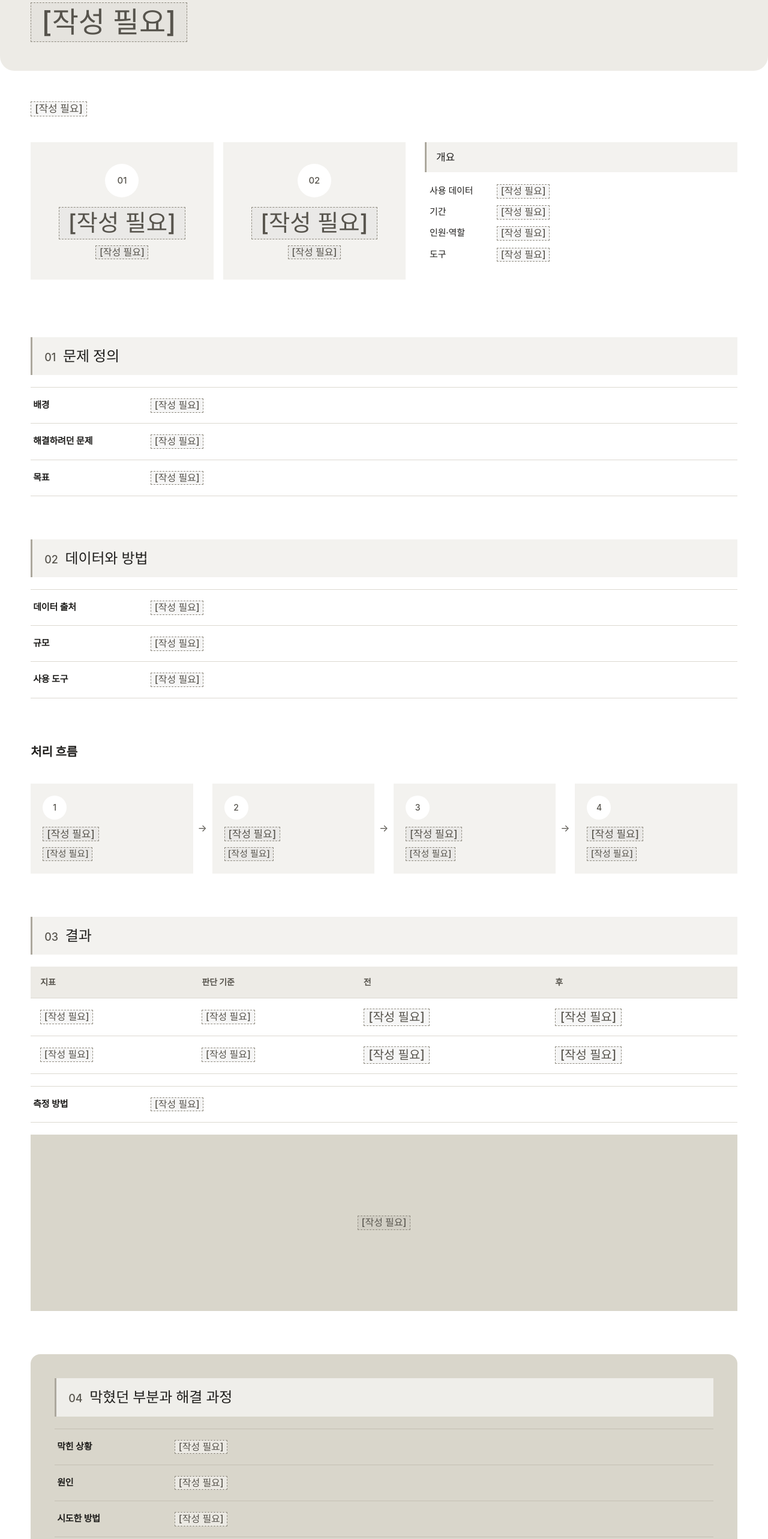
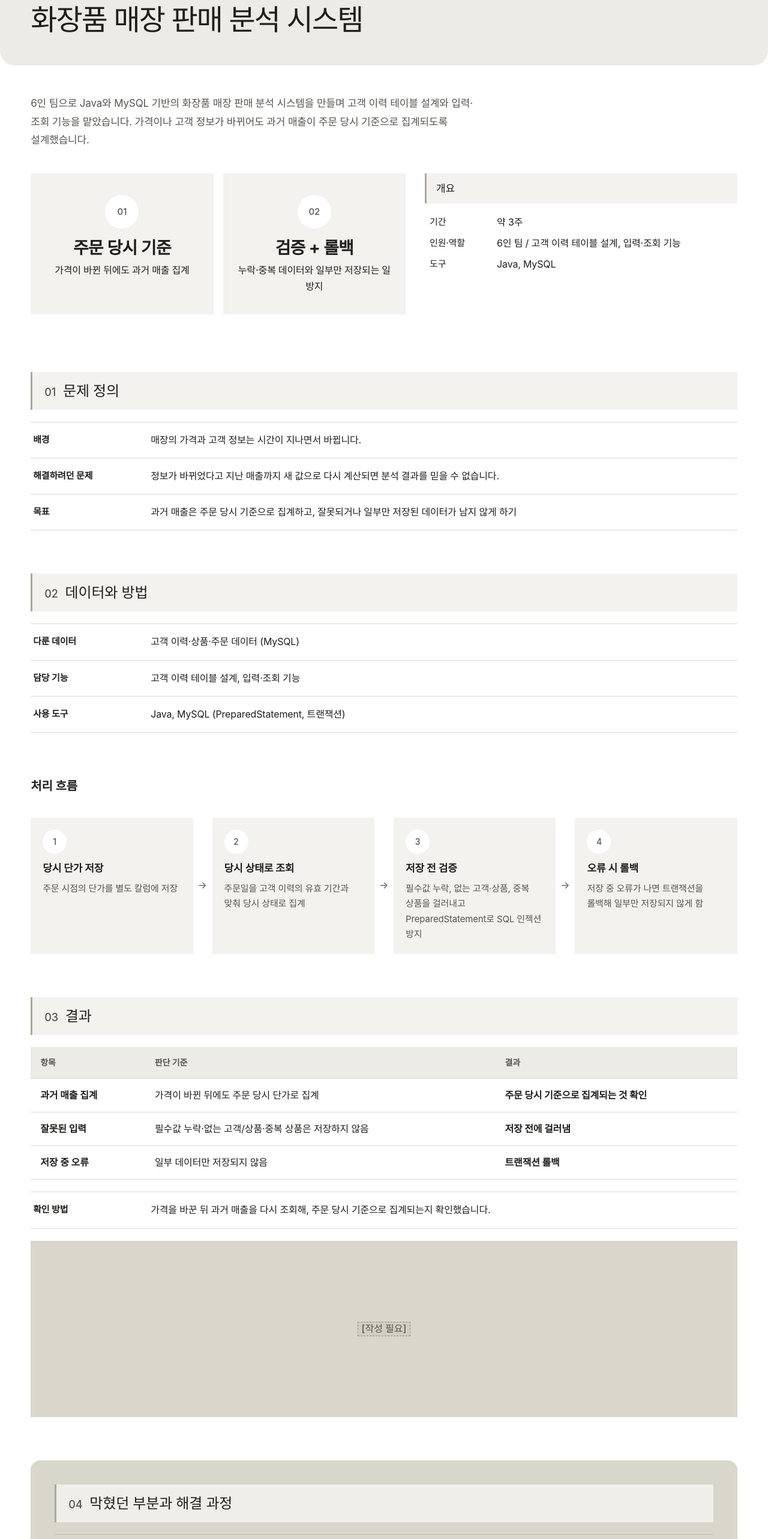
Before and after one commit to seryung0114/PortfolioWebsite, a plain HTML site: page projects/project-2.html in a window 1280 px wide. Shown: the part 235-2800 px from the top of the page at 60% size. Drawn offline with Linux system fonts and the light colour scheme; a web font is replaced by a local one.

Commit message:
자기소개서 내용으로 프로젝트·강점 역량 채우기
- 프로젝트 1 교내 중고 거래 웹사이트 (Flask·Firebase, 5인 팀, 약 2개월):
  병합 충돌·상품 연결 오류를 작업 규칙과 고유 ID 통일로 해결, 오류 2건 발견, 시연 오류 0건
- 프로젝트 2 화장품 매장 판매 분석 시스템 (Java·MySQL, 6인 팀, 약 3주):
  주문 시점 단가 저장·이력 유효 기간 조회, 입력 검증·트랜잭션 롤백
- 강점 역량 3개와 근거 프로젝트 링크
- 자기소개 소개글을 자기소개서 첫 문장 기반으로 교체
- 학력 창덕여자고등학교 졸업, 어학연수 2026.08 – 2026.12 캐나다 5개월
- 자기소개서에 없는 AI 활용·GitHub 저장소·다시 한다면은 작성 필요로 남김

Co-Authored-By: Claude Opus 5.5 <noreply@anthropic.com>
Claude-Session: https://claude.ai/code/session_01CPMB5RBGDjcvr2gRGhn2Nj

```diff
--- a/css/style.css
+++ b/css/style.css
@@ -499,6 +499,11 @@ a {
   font-variant-numeric: tabular-nums;
 }
 
+/* 숫자 대신 짧은 글로 된 결과 */
+.kpi-value-text {
+  font-size: clamp(22px, 2.2vw, 28px);
+}
+
 .kpi-label {
   font-weight: 500;
 }
@@ -977,6 +982,10 @@ a {
   font-weight: 600;
 }
 
+.result-after {
+  font-weight: 700;
+}
+
 .num-cell {
   font-size: 20px;
   font-weight: 700;
--- a/projects/project-2.html
+++ b/projects/project-2.html
@@ -3,8 +3,7 @@
 <head>
   <meta charset="UTF-8">
   <meta name="viewport" content="width=device-width, initial-scale=1">
-  <!-- 프로젝트 제목을 채운 뒤 예: "주문 데이터 정제 자동화 | 천세령 포트폴리오" -->
-  <title>프로젝트 2 | 천세령 포트폴리오</title>
+  <title>화장품 매장 판매 분석 시스템 | 천세령 포트폴리오</title>
   <meta name="description" content="프로젝트 2 상세: 문제 정의, 데이터와 방법, 결과, 해결 과정">
   <link rel="icon" href="data:,">
   <link rel="stylesheet" crossorigin href="https://cdn.jsdelivr.net/gh/orioncactus/pretendard@v1.3.9/dist/web/variable/pretendardvariable-dynamic-subset.min.css">
@@ -49,35 +48,31 @@
   </nav>
 
   <main id="main">
-    <!-- ===== 머리 영역: 프로젝트 이름 (INTRODUCTION 템플릿과 같은 모양) ===== -->
+    <!-- ===== 머리 영역: 프로젝트 이름 ===== -->
     <section class="section" id="overview" aria-labelledby="detail-title">
       <header class="section-head section-head-lg">
         <div class="container">
           <p class="back"><a href="../index.html#projects">← 프로젝트 목록</a></p>
           <p class="label">PROJECT 02.</p>
-          <!-- 프로젝트 제목 -->
-          <h1 class="intro-title" id="detail-title"><span class="todo">[작성 필요]</span></h1>
+          <h1 class="intro-title" id="detail-title">화장품 매장 판매 분석 시스템</h1>
         </div>
       </header>
 
       <div class="container section-body">
-        <!-- 한 줄 요약: 무엇을, 어떤 데이터로, 어떤 결과를 냈는지 -->
-        <p class="intro-text"><span class="todo">[작성 필요]</span></p>
+        <p class="intro-text">6인 팀으로 Java와 MySQL 기반의 화장품 매장 판매 분석 시스템을 만들며 고객 이력 테이블 설계와 입력·조회 기능을 맡았습니다. 가격이나 고객 정보가 바뀌어도 과거 매출이 주문 당시 기준으로 집계되도록 설계했습니다.</p>
 
         <div class="overview-grid">
-          <h2 class="visually-hidden">결과 숫자</h2>
+          <h2 class="visually-hidden">핵심 결과</h2>
           <ul class="kpi-grid kpi-grid-2">
             <li class="kpi">
               <span class="kpi-num" aria-hidden="true">01</span>
-              <!-- 예: 1,240 → 0 -->
-              <p class="kpi-value"><span class="todo">[작성 필요]</span></p>
-              <!-- 예: 결측치 건수 (정제 전 → 후) -->
-              <p class="kpi-label"><span class="todo">[작성 필요]</span></p>
+              <p class="kpi-value kpi-value-text">주문 당시 기준</p>
+              <p class="kpi-label">가격이 바뀐 뒤에도 과거 매출 집계</p>
             </li>
             <li class="kpi">
               <span class="kpi-num" aria-hidden="true">02</span>
-              <p class="kpi-value"><span class="todo">[작성 필요]</span></p>
-              <p class="kpi-label"><span class="todo">[작성 필요]</span></p>
+              <p class="kpi-value kpi-value-text">검증 + 롤백</p>
+              <p class="kpi-label">누락·중복 데이터와 일부만 저장되는 일 방지</p>
             </li>
           </ul>
 
@@ -85,23 +80,16 @@
             <h2 class="block-title">개요</h2>
             <dl class="kv">
               <div>
-                <dt>사용 데이터</dt>
-                <dd><span class="todo">[작성 필요]</span></dd>
-              </div>
-              <div>
                 <dt>기간</dt>
-                <!-- 예: 2026.03 – 2026.06 (4개월) -->
-                <dd><span class="todo">[작성 필요]</span></dd>
+                <dd>약 3주</dd>
               </div>
               <div>
                 <dt>인원·역할</dt>
-                <!-- 예: 3인 팀 / 데이터 정제·검증 담당 -->
-                <dd><span class="todo">[작성 필요]</span></dd>
+                <dd>6인 팀 / 고객 이력 테이블 설계, 입력·조회 기능</dd>
               </div>
               <div>
                 <dt>도구</dt>
-                <!-- 예: Python(pandas), MySQL, Excel -->
-                <dd><span class="todo">[작성 필요]</span></dd>
+                <dd>Java, MySQL</dd>
               </div>
             </dl>
           </div>
@@ -110,24 +98,21 @@
     </section>
 
     <div class="container detail-body">
-      <!-- ===== 01 문제 정의: 왜 이걸 했는지 ===== -->
+      <!-- ===== 01 문제 정의 ===== -->
       <section class="detail-section" id="problem" aria-labelledby="problem-title">
         <h2 class="block-title block-title-lg" id="problem-title"><span class="num">01</span>문제 정의</h2>
         <dl class="rows">
           <div>
             <dt>배경</dt>
-            <!-- 어떤 상황에서 이 문제를 발견했는지 -->
-            <dd><span class="todo">[작성 필요]</span></dd>
+            <dd>매장의 가격과 고객 정보는 시간이 지나면서 바뀝니다.</dd>
           </div>
           <div>
             <dt>해결하려던 문제</dt>
-            <!-- 문제를 한 문장으로. 예: 주문 데이터에 결측·중복이 섞여 월별 매출 집계가 맞지 않았다 -->
-            <dd><span class="todo">[작성 필요]</span></dd>
+            <dd>정보가 바뀌었다고 지난 매출까지 새 값으로 다시 계산되면 분석 결과를 믿을 수 없습니다.</dd>
           </div>
           <div>
             <dt>목표</dt>
-            <!-- 숫자로 적기. 예: 결측치 0건, 집계 오차 1% 이내 -->
-            <dd><span class="todo">[작성 필요]</span></dd>
+            <dd>과거 매출은 주문 당시 기준으로 집계하고, 잘못되거나 일부만 저장된 데이터가 남지 않게 하기</dd>
           </div>
         </dl>
       </section>
@@ -137,76 +122,73 @@
         <h2 class="block-title block-title-lg" id="method-title"><span class="num">02</span>데이터와 방법</h2>
         <dl class="rows">
           <div>
-            <dt>데이터 출처</dt>
-            <!-- 예: 공공데이터포털 ○○ 데이터셋, 링크 포함 -->
-            <dd><span class="todo">[작성 필요]</span></dd>
+            <dt>다룬 데이터</dt>
+            <dd>고객 이력·상품·주문 데이터 (MySQL)</dd>
           </div>
           <div>
-            <dt>규모</dt>
-            <!-- 예: 52,310행 × 18열, 2023–2025년 -->
-            <dd><span class="todo">[작성 필요]</span></dd>
+            <dt>담당 기능</dt>
+            <dd>고객 이력 테이블 설계, 입력·조회 기능</dd>
           </div>
           <div>
             <dt>사용 도구</dt>
-            <dd><span class="todo">[작성 필요]</span></dd>
+            <dd>Java, MySQL (PreparedStatement, 트랜잭션)</dd>
           </div>
         </dl>
 
         <h3 class="sub-title">처리 흐름</h3>
-        <!-- 단계 수는 li를 지우거나 복사해서 조절. 예: 수집 → 정제 → 분석 → 검증 -->
         <ol class="flow">
           <li class="flow-step">
             <span class="kpi-num" aria-hidden="true">1</span>
-            <strong class="flow-name"><span class="todo">[작성 필요]</span></strong>
-            <!-- 예: Python으로 CSV 3개 병합 -->
-            <span class="flow-desc"><span class="todo">[작성 필요]</span></span>
+            <strong class="flow-name">당시 단가 저장</strong>
+            <span class="flow-desc">주문 시점의 단가를 별도 칼럼에 저장</span>
           </li>
           <li class="flow-step">
             <span class="kpi-num" aria-hidden="true">2</span>
-            <strong class="flow-name"><span class="todo">[작성 필요]</span></strong>
-            <span class="flow-desc"><span class="todo">[작성 필요]</span></span>
+            <strong class="flow-name">당시 상태로 조회</strong>
+            <span class="flow-desc">주문일을 고객 이력의 유효 기간과 맞춰 당시 상태로 집계</span>
           </li>
           <li class="flow-step">
             <span class="kpi-num" aria-hidden="true">3</span>
-            <strong class="flow-name"><span class="todo">[작성 필요]</span></strong>
-            <span class="flow-desc"><span class="todo">[작성 필요]</span></span>
+            <strong class="flow-name">저장 전 검증</strong>
+            <span class="flow-desc">필수값 누락, 없는 고객·상품, 중복 상품을 걸러내고 PreparedStatement로 SQL 인젝션 방지</span>
           </li>
           <li class="flow-step">
             <span class="kpi-num" aria-hidden="true">4</span>
-            <strong class="flow-name"><span class="todo">[작성 필요]</span></strong>
-            <span class="flow-desc"><span class="todo">[작성 필요]</span></span>
+            <strong class="flow-name">오류 시 롤백</strong>
+            <span class="flow-desc">저장 중 오류가 나면 트랜잭션을 롤백해 일부만 저장되지 않게 함</span>
           </li>
         </ol>
       </section>
 
-      <!-- ===== 03 결과: 지표로 "됐다"고 판단한 기준 ===== -->
+      <!-- ===== 03 결과 ===== -->
       <section class="detail-section" id="result" aria-labelledby="result-title">
         <h2 class="block-title block-title-lg" id="result-title"><span class="num">03</span>결과</h2>
 
         <div class="table-wrap">
           <table class="result-table">
-            <caption class="visually-hidden">지표별 판단 기준과 결과</caption>
+            <caption class="visually-hidden">항목별 판단 기준과 결과</caption>
             <thead>
               <tr>
-                <th scope="col">지표</th>
+                <th scope="col">항목</th>
                 <th scope="col">판단 기준</th>
-                <th scope="col">전</th>
-                <th scope="col">후</th>
+                <th scope="col">결과</th>
               </tr>
             </thead>
             <tbody>
-              <!-- 예: 결측치 | 0건 | 1,240건 | 0건 -->
               <tr>
-                <th scope="row"><span class="todo">[작성 필요]</span></th>
-                <td><span class="todo">[작성 필요]</span></td>
-                <td class="num-cell"><span class="todo">[작성 필요]</span></td>
-                <td class="num-cell"><span class="todo">[작성 필요]</span></td>
+                <th scope="row">과거 매출 집계</th>
+                <td>가격이 바뀐 뒤에도 주문 당시 단가로 집계</td>
+                <td class="result-after">주문 당시 기준으로 집계되는 것 확인</td>
               </tr>
               <tr>
-                <th scope="row"><span class="todo">[작성 필요]</span></th>
-                <td><span class="todo">[작성 필요]</span></td>
-                <td class="num-cell"><span class="todo">[작성 필요]</span></td>
-                <td class="num-cell"><span class="todo">[작성 필요]</span></td>
+                <th scope="row">잘못된 입력</th>
+                <td>필수값 누락·없는 고객/상품·중복 상품은 저장하지 않음</td>
+                <td class="result-after">저장 전에 걸러냄</td>
+              </tr>
+              <tr>
+                <th scope="row">저장 중 오류</th>
+                <td>일부 데이터만 저장되지 않음</td>
+                <td class="result-after">트랜잭션 롤백</td>
               </tr>
             </tbody>
           </table>
@@ -214,46 +196,39 @@
 
         <dl class="rows">
           <div>
-            <dt>측정 방법</dt>
-            <!-- 예: 정제 전후 행 수를 SQL COUNT로 비교, 무작위 50건 원본 대조 -->
-            <dd><span class="todo">[작성 필요]</span></dd>
+            <dt>확인 방법</dt>
+            <dd>가격을 바꾼 뒤 과거 매출을 다시 조회해, 주문 당시 기준으로 집계되는지 확인했습니다.</dd>
           </div>
         </dl>
 
-        <!-- 결과 그래프 자리. 이미지를 넣을 때 아래 div를 지우고 figure로 교체:
+        <!-- 결과 화면 캡처 자리. 이미지를 넣을 때 아래 div를 지우고 figure로 교체:
         <figure class="figure">
-          <img src="../assets/images/project-2-result.png"
-               alt="그래프가 보여주는 내용을 문장으로. 예: 월별 결측치 건수가 1월 412건에서 6월 0건으로 감소"
-               width="1600" height="900" loading="lazy">
-          <figcaption>그림 1. 그래프 설명</figcaption>
+          <img src="../assets/images/project-2-result.png" alt="화면이 보여주는 내용을 문장으로" width="1600" height="900" loading="lazy">
+          <figcaption>그림 1. 화면 설명</figcaption>
         </figure>
         -->
         <div class="img-slot img-slot-wide"><span class="todo">[작성 필요]</span></div>
       </section>
 
-      <!-- ===== 04 잘 안 됐던 부분과 해결 과정: 베이지 블록으로 가장 눈에 띄게 ===== -->
+      <!-- ===== 04 고민한 부분과 해결 과정 ===== -->
       <section class="detail-section detail-highlight" id="trouble" aria-labelledby="trouble-title">
         <h2 class="block-title block-title-lg" id="trouble-title"><span class="num">04</span>막혔던 부분과 해결 과정</h2>
-        <!-- 문제가 여러 개면 dl.rows 블록을 복사해서 추가 -->
         <dl class="rows">
           <div>
-            <dt>막힌 상황</dt>
-            <!-- 무엇이 기대와 달랐는지 사실 그대로 -->
-            <dd><span class="todo">[작성 필요]</span></dd>
+            <dt>문제 상황</dt>
+            <dd>가격이나 고객 정보가 바뀌면 지난 매출까지 새 값으로 다시 계산되어, 분석 결과를 믿을 수 없게 될 수 있었습니다.</dd>
           </div>
           <div>
-            <dt>원인</dt>
-            <!-- 원인을 어떻게 찾았는지도 함께 -->
-            <dd><span class="todo">[작성 필요]</span></dd>
+            <dt>해결 방법</dt>
+            <dd>주문 시점의 단가를 별도 칼럼에 저장하고, 조회 기능에서는 주문일을 고객 이력의 유효 기간과 맞춰 당시 상태로 집계했습니다.</dd>
           </div>
           <div>
-            <dt>시도한 방법</dt>
-            <!-- 실패한 시도도 적으면 좋음 -->
-            <dd><span class="todo">[작성 필요]</span></dd>
+            <dt>데이터 보호</dt>
+            <dd>입력값은 PreparedStatement로 바인딩해 SQL 인젝션을 막고, 필수값 누락과 없는 고객·상품, 중복 상품은 저장 전에 걸러냈습니다. 저장 중 오류가 나면 트랜잭션을 롤백했습니다.</dd>
           </div>
           <div>
-            <dt>결과와 남은 한계</dt>
-            <dd><span class="todo">[작성 필요]</span></dd>
+            <dt>결과</dt>
+            <dd>가격 변경 후에도 과거 매출이 주문 당시 기준으로 집계되는 것을 확인했습니다.</dd>
           </div>
         </dl>
       </section>
@@ -268,12 +243,12 @@
           </div>
           <div>
             <dt>맡긴 작업</dt>
-            <!-- 예: pandas 전처리 코드 초안, 정규식 작성 -->
+            <!-- 예: 코드 초안, 오류 메시지 해석 -->
             <dd><span class="todo">[작성 필요]</span></dd>
           </div>
           <div>
             <dt>검증 방법</dt>
-            <!-- 예: 생성 코드 실행 전후 행 수 비교, 샘플 20건 수작업 대조, 테스트 케이스 작성 -->
+            <!-- 예: 생성 코드를 직접 실행해 결과 대조, 테스트 케이스 작성 -->
             <dd><span class="todo">[작성 필요]</span></dd>
           </div>
           <div>
@@ -290,7 +265,7 @@
         <dl class="rows">
           <div>
             <dt>배운 점</dt>
-            <dd><span class="todo">[작성 필요]</span></dd>
+            <dd>은행에서 거래가 끝난 뒤에도 그 시점의 금리와 금액이 그대로 남아야 하듯, 데이터 이력을 정확하게 보존하는 것이 신뢰의 기반이라는 점을 깨달았습니다.</dd>
           </div>
           <div>
             <dt>다시 한다면</dt>
@@ -298,19 +273,19 @@
           </div>
           <div>
             <dt>GitHub 저장소</dt>
-            <!-- 예: <a href="https://github.com/아이디/저장소">github.com/아이디/저장소</a> -->
+            <!-- 예: <a href="https://github.com/seryung0114/저장소이름">github.com/seryung0114/저장소이름</a> -->
             <dd><span class="todo">[작성 필요]</span></dd>
           </div>
         </dl>
       </section>
     </div>
 
-    <!-- 다른 프로젝트로 이동 (흰 박스 템플릿) -->
+    <!-- 다른 프로젝트로 이동 -->
     <nav class="pager-wrap" aria-label="프로젝트 이동">
       <div class="container pager">
         <a class="pager-link" href="project-1.html">
           <span class="pager-label">PREV.</span>
-          <span class="pager-title">← 프로젝트 1</span>
+          <span class="pager-title">← 교내 중고 거래 웹사이트</span>
         </a>
         <a class="pager-link" href="../index.html#projects">
           <span class="pager-label">LIST.</span>
```
Also changed, not shown: index.html (+31 -36 lines), projects/project-1.html (+62 -83 lines).
